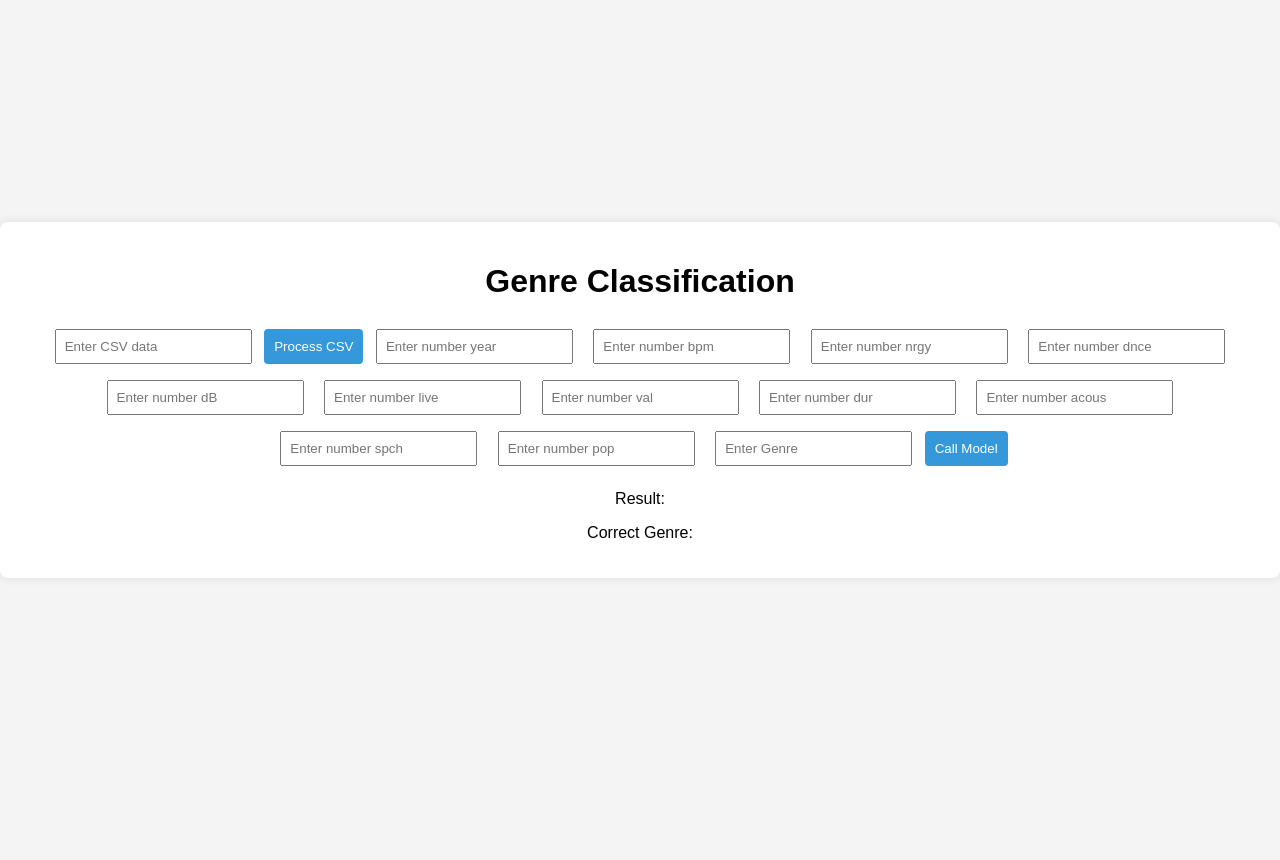
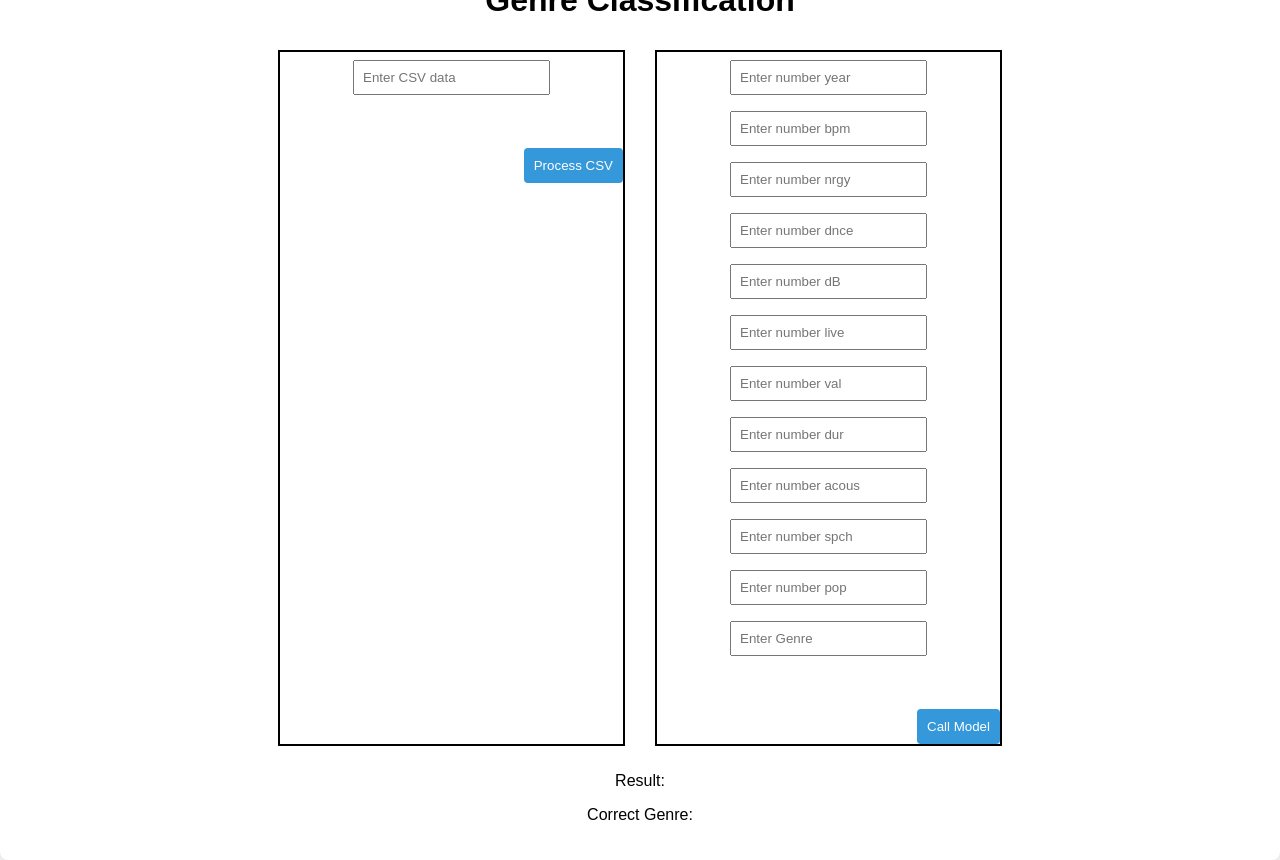
Before and after one commit to aFishboy/ECS171GroupProject, a Flask app: page / in a window 1280 px wide. Before the commit the page ends 538 px from the top, so only its background shows below. Run offline with Flask 3, Linux system fonts and the light colour scheme.

Commit message:
make prettier

```diff
--- a/static/styles.css
+++ b/static/styles.css
@@ -33,3 +33,31 @@ button {
 button:hover {
     background-color: #2980b9;
 }
+
+.flex-parent-element {
+	display: flex;
+	width: 60%; /*width size of grids*/
+    margin: 0 auto; /* Center the flex container horizontally */
+}
+
+.flex-child-element {
+	flex: 1;
+	border: 2px solid black;
+	margin: 10px;
+}
+
+.flex-child-element:first-child {
+	margin-right: 20px;
+}
+
+.container {
+	justify-content: space-between;
+	flex-direction: column;
+	height: 10vh;
+	display: flex;
+}
+.container .btn-holder {
+	margin-top: auto; /* Push the button to the bottom */
+	justify-content: flex-end;
+	display: flex;
+}
--- a/templates/index.html
+++ b/templates/index.html
@@ -10,13 +10,20 @@
 	<div class="GenreClassification">
 		<h1>Genre Classification</h1>
 
+		<div class="flex-parent-element">
+			<div class="flex-child-element left">
 				<!-- Textarea for entering CSV -->
-        <input type="text" id="csvInput" placeholder="Enter CSV data">
+				<input type="text" id="csvInput" placeholder="Enter CSV data"><br>
 
-
+				<div class="container">
+					<div class="btn-holder">
 						<!-- Button to process the CSV input -->
 						<button onclick="callModelCSV()">Process CSV</button>
+					</div>
+				</div>
+			</div>
 
+			<div class="flex-child-element right">
 				<!-- Individual number inputs -->
 				<input type="number" id="inputYear" placeholder="Enter number year">
 				<input type="number" id="inputBpm" placeholder="Enter number bpm">
@@ -29,12 +36,20 @@
 				<input type="number" id="inputAcous" placeholder="Enter number acous">
 				<input type="number" id="inputSpch" placeholder="Enter number spch">
 				<input type="number" id="inputPop" placeholder="Enter number pop">
-        <input type="text" id="inputGenre" placeholder="Enter Genre">
+				<input type="text" id="inputGenre" placeholder="Enter Genre"><br>
 
+				<div class="container">
+					<div class="btn-holder">
 						<button onclick="callModelBoxes()">Call Model</button>
+					</div>
+				</div>
+			</div>
+		</div>
+
+		<div>
 			<p id="result">Result: </p>
 			<p id="correctGenre">Correct Genre: </p>
-
+		</div>
 	</div>
 
 	<script src="{{ url_for('static', filename='script.js') }}"></script>
```
Lines whose indentation alone changed are shown as unchanged.
